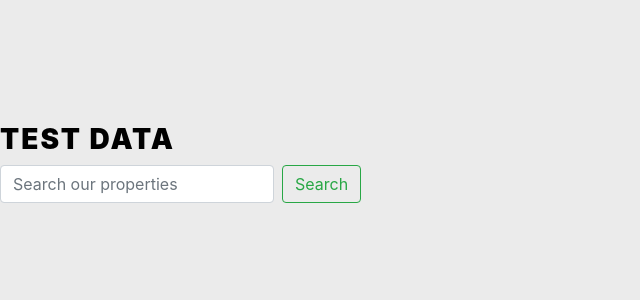
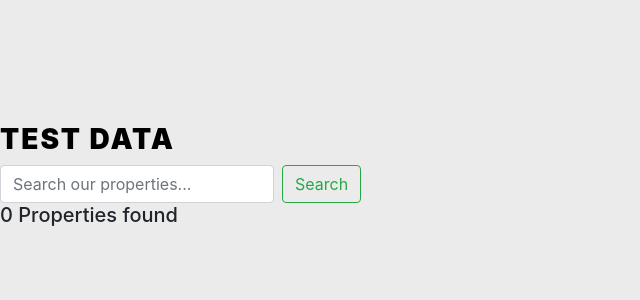
Before and after one commit to danielclements/infinity-casas, a Django app: page /all-properties/ in a window 1280 px wide. Shown: the part 77-377 px from the top of the page, without its empty margins (0-640 px from the left). Run offline with Django 3.2, Linux system fonts and the light colour scheme; data that the repository does not hold is empty; some libraries are stand-ins or nearby versions.

Commit message:
added small properties found counter below search bar, displays hpw many properties found after search query

```diff
--- a/properies/templates/properies/properties.html
+++ b/properies/templates/properies/properties.html
@@ -2,11 +2,13 @@
 {% block content %}
     <H1 style="margin-top: 200px; color: black;"> TEST  DATA </H1>
     <form  method="GET" action="{% url 'all-properties' %}" class="form-inline">
-        <input class="form-control mr-sm-2" type="text" placeholder="Search our properties" name="q" aria-label="Search">
+        <input class="form-control mr-sm-2" type="text" placeholder="Search our properties..." name="q" aria-label="Search">
         <button class="btn btn-outline-success my-2 my-sm-0" type="submit">Search</button>
       </form>
-
-      {% for property in properties %}
+    <div class="properties-found">
+        <h5> {{ property_count }} Properties found</h5>
+    </div>
+    {% for property in properties %}
         <h2>{{ property.title}}</h2>
-      {% endfor %}
+    {% endfor %}
 {% endblock content %}
--- a/properies/views.py
+++ b/properies/views.py
@@ -1,12 +1,22 @@
 from multiprocessing import context
 from django.shortcuts import render
+from django.db.models import Q
 from .models import property
 
 # Create your views here.
 def allProperties(request):
     q = request.GET.get('q') if request.GET.get('q') != None else ''
 
-    properties = property.objects.filter(title__icontains=q)
-    context = {'properties': properties}
+    properties = property.objects.filter(
+        Q(title__icontains=q) or
+        Q(town__icontains=q)
+        )
+    property_count = properties.count()
+
+    context = {'properties': properties,
+                'property_count': property_count
+                }
+
+
 
     return render(request, 'properies/properties.html', context)
```
